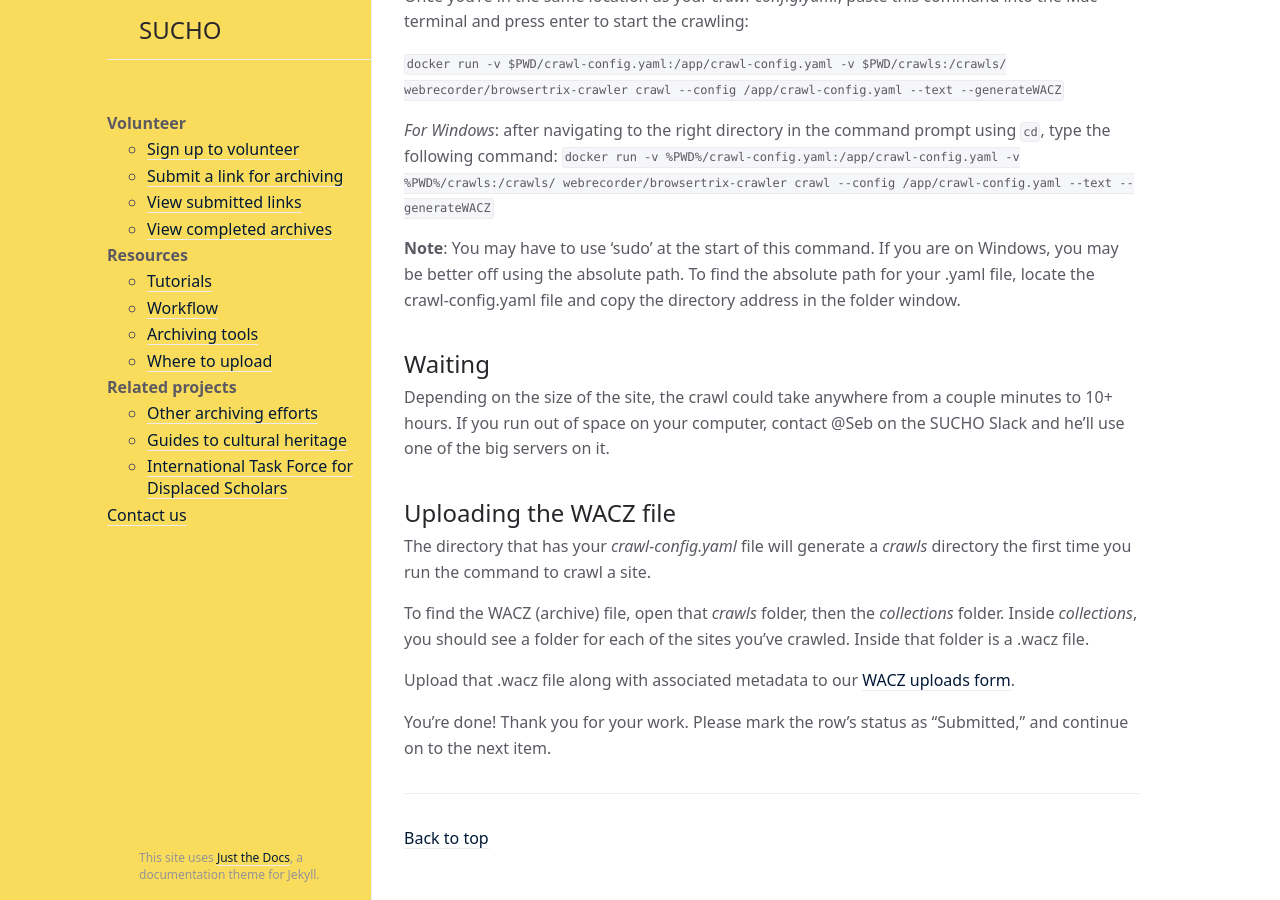
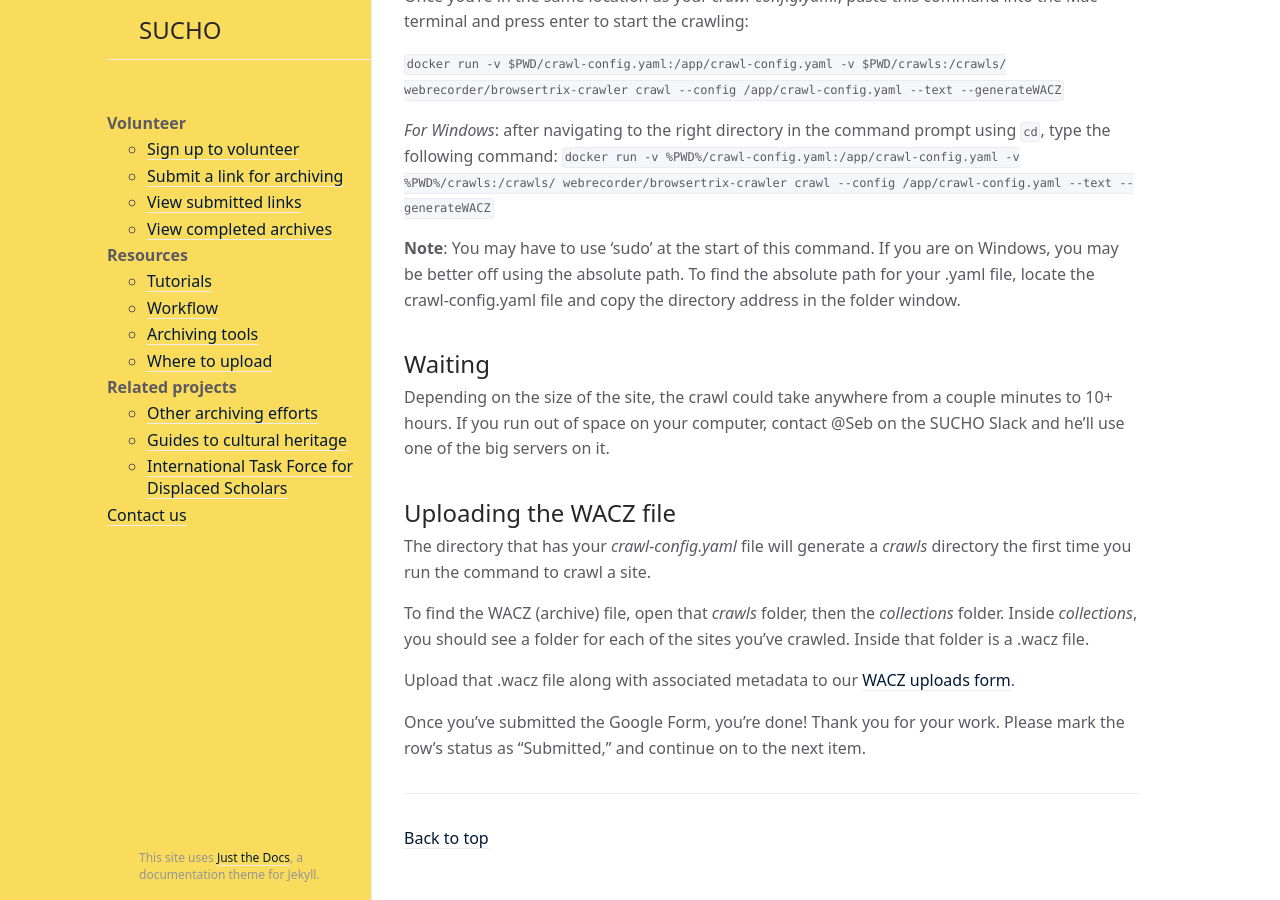
Before and after one commit to sucho-archiving/sucho-archiving.github.io, a Jekyll site: the page built from browsertrix.md, in a window 1280 px wide and 900 px high, scrolled down 3155 px. Built offline with Jekyll 4.4.1, drawn with Linux system fonts in a browser that asks for light colours.

Commit message:
Update browsertrix.md

```diff
--- a/browsertrix.md
+++ b/browsertrix.md
@@ -105,4 +105,4 @@ To find the WACZ (archive) file, open that *crawls* folder, then the *collection
 
 Upload that .wacz file along with associated metadata to our [WACZ uploads form](https://forms.gle/N18MxWgoHtPB2xpz8).
 
-You're done! Thank you for your work. Please mark the row's status as "Submitted," and continue on to the next item.
+Once you've submitted the Google Form, you're done! Thank you for your work. Please mark the row's status as "Submitted," and continue on to the next item.
```
